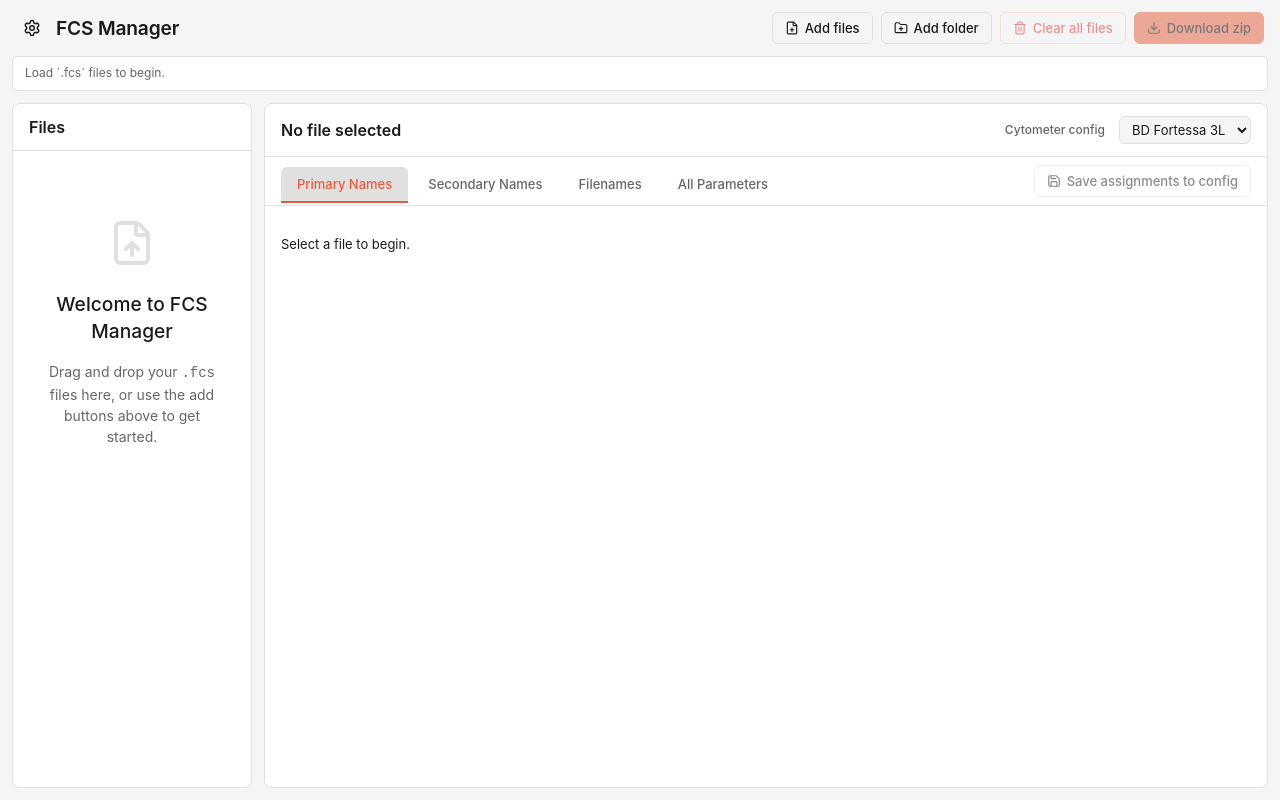
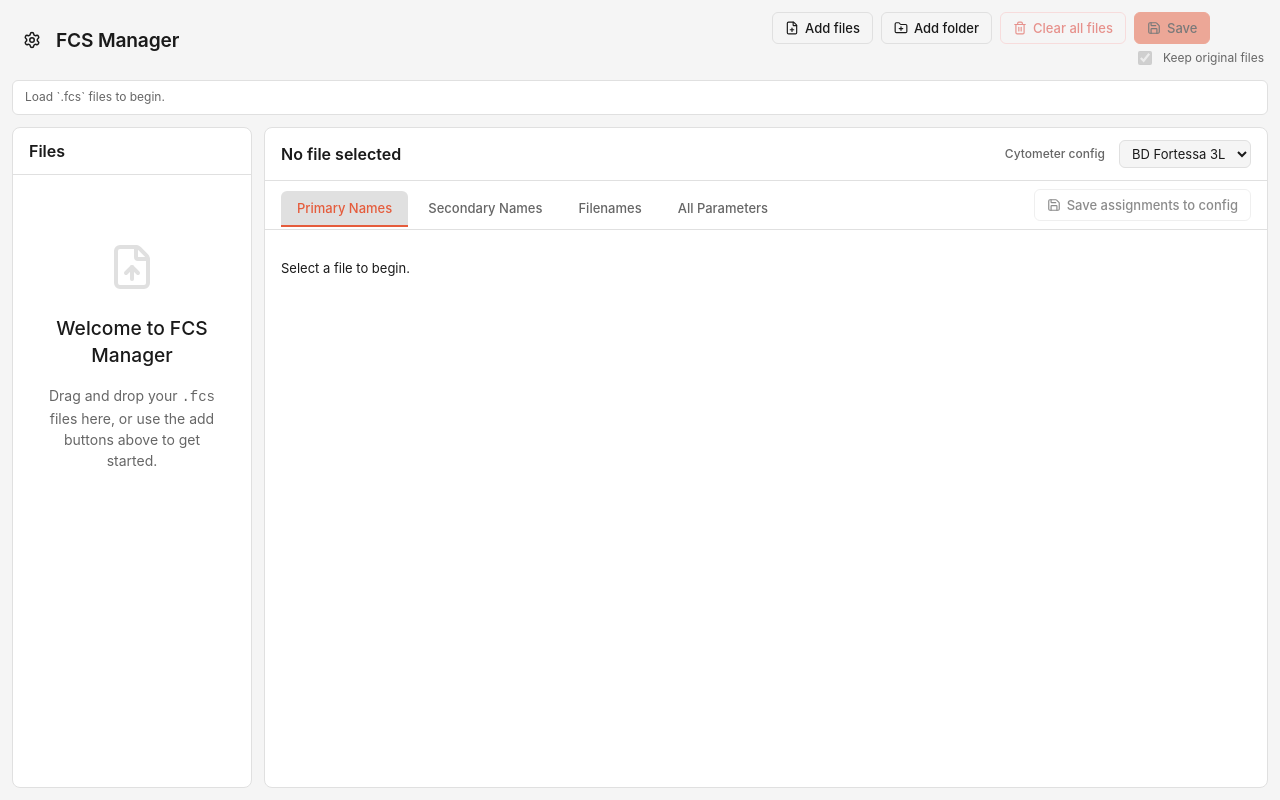
Before and after one commit to pkheisig/fcs-formatter, a React (Vite) app: page / in a window 1280 px wide. Built offline with nearby package versions, Linux system fonts and the light colour scheme.

Commit message:
Revise FCS save workflow

```diff
--- a/src/App.tsx
+++ b/src/App.tsx
@@ -1,13 +1,13 @@
 import { useEffect, useState, useRef, useCallback } from "react";
-import { Settings, FilePlus, FolderPlus, Trash2, Download, RefreshCw, Wand2, Save, FileUp, PlusCircle, FileSpreadsheet, Code } from "lucide-react";
+import { Settings, FilePlus, FolderPlus, Trash2, RefreshCw, Wand2, Save, FileUp, PlusCircle, FileSpreadsheet, Code } from "lucide-react";
 import {
-  createExportZip,
-  downloadBlob,
+  createExportFiles,
   getCytometerConfigs,
   parseFcsInputFiles,
   type ChannelEdit,
   type ConfigBootstrap,
   type CytometerConfig,
+  type FcsInputFile,
   type FcsFileRecord,
 } from "./fcs-web";
 
@@ -52,6 +52,90 @@ function incrementString(str: string, index: number) {
   });
 }
 
+type DirectoryHandleLike = {
+  kind?: "directory";
+  name?: string;
+  getFileHandle: (name: string, options?: { create?: boolean }) => Promise<{
+    createWritable: () => Promise<{
+      write: (data: Uint8Array) => Promise<void>;
+      close: () => Promise<void>;
+    }>;
+  }>;
+  entries?: () => AsyncIterableIterator<[string, DirectoryEntryHandleLike]>;
+};
+
+type FileHandleLike = {
+  kind: "file";
+  name: string;
+  getFile: () => Promise<File>;
+};
+
+type DirectoryEntryHandleLike = FileHandleLike | DirectoryHandleLike;
+
+async function directoryHasFile(directoryHandle: DirectoryHandleLike, fileName: string): Promise<boolean> {
+  try {
+    await directoryHandle.getFileHandle(fileName, { create: false });
+    return true;
+  } catch (error) {
+    if (error instanceof DOMException && error.name === "NotFoundError") {
+      return false;
+    }
+    throw error;
+  }
+}
+
+async function reserveOutputNameInDirectory(
+  directoryHandle: DirectoryHandleLike,
+  requestedName: string,
+): Promise<string> {
+  if (!(await directoryHasFile(directoryHandle, requestedName))) {
+    return requestedName;
+  }
+
+  const dotIndex = requestedName.toLowerCase().endsWith(".fcs") ? requestedName.length - 4 : -1;
+  const root = dotIndex >= 0 ? requestedName.slice(0, dotIndex) : requestedName;
+  const extension = dotIndex >= 0 ? requestedName.slice(dotIndex) : "";
+
+  for (let suffix = 2; suffix < 10_000; suffix += 1) {
+    const candidate = `${root}_${String(suffix).padStart(3, "0")}${extension}`;
+    if (!(await directoryHasFile(directoryHandle, candidate))) {
+      return candidate;
+    }
+  }
+
+  throw new Error(`Unable to reserve a unique output file name for ${requestedName}`);
+}
+
+async function collectFcsFilesFromDirectory(
+  directoryHandle: DirectoryHandleLike,
+  prefix = "",
+): Promise<FcsInputFile[]> {
+  if (!directoryHandle.entries) {
+    throw new Error("Directory traversal is not supported in this browser.");
+  }
+
+  const collected: FcsInputFile[] = [];
+  for await (const [entryName, entry] of directoryHandle.entries()) {
+    if (entry.kind === "file") {
+      const file = await entry.getFile();
+      if (!file.name.toLowerCase().endsWith(".fcs")) continue;
+      collected.push({
+        name: file.name,
+        size: file.size,
+        lastModified: file.lastModified,
+        webkitRelativePath: `${prefix}${entryName}`,
+        arrayBuffer: () => file.arrayBuffer(),
+      });
+      continue;
+    }
+
+    const nested = await collectFcsFilesFromDirectory(entry, `${prefix}${entryName}/`);
+    collected.push(...nested);
+  }
+
+  return collected;
+}
+
 export default function App() {
   const [configs, setConfigs] = useState<CytometerConfig[]>([]);
   const [files, setFiles] = useState<FcsFileRecord[]>([]);
@@ -92,6 +176,8 @@ export default function App() {
   const [numberStart, setNumberStart] = useState("1");
   const [numberDigits, setNumberDigits] = useState("3");
   const [isBusy, setIsBusy] = useState(false);
+  const [keepOriginalFiles, setKeepOriginalFiles] = useState(true);
+  const [lastImportDirectoryHandle, setLastImportDirectoryHandle] = useState<DirectoryHandleLike | null>(null);
   const [isDragging, setIsDragging] = useState(false);
   const [status, setStatus] = useState("Load `.fcs` files to begin.");
   const [lastExport, setLastExport] = useState<string[]>([]);
@@ -178,7 +264,7 @@ export default function App() {
     }));
   }, []);
 
-  const loadInputs = useCallback(async (inputFiles: File[]) => {
+  const loadInputs = useCallback(async (inputFiles: FcsInputFile[]) => {
     setIsBusy(true);
     try {
       const { records, failed } = await parseFcsInputFiles(inputFiles);
@@ -221,6 +307,7 @@ export default function App() {
 
   function handleFileSelection(fileList: FileList | null) {
     if (!fileList) return;
+    setLastImportDirectoryHandle(null);
     void loadInputs(Array.from(fileList));
   }
 
@@ -228,14 +315,44 @@ export default function App() {
     filesPickerRef.current?.click();
   }
 
-  function addFolder() {
-    folderPickerRef.current?.click();
+  async function addFolder() {
+    const directoryPicker = (
+      window as Window & {
+        showDirectoryPicker?: (options?: {
+          id?: string;
+          mode?: "read" | "readwrite";
+          startIn?: unknown;
+        }) => Promise<DirectoryHandleLike>;
+      }
+    ).showDirectoryPicker;
+    if (!directoryPicker) {
+      folderPickerRef.current?.click();
+      return;
+    }
+
+    try {
+      const directoryHandle = await directoryPicker({ id: "fcs-manager-import", mode: "read" });
+      const folderFiles = await collectFcsFilesFromDirectory(directoryHandle);
+      if (folderFiles.length === 0) {
+        setStatus("No .fcs files found in selected folder.");
+        return;
+      }
+      setLastImportDirectoryHandle(directoryHandle);
+      await loadInputs(folderFiles);
+    } catch (error) {
+      if (error instanceof DOMException && error.name === "AbortError") {
+        setStatus("Folder selection cancelled.");
+        return;
+      }
+      setStatus(`Failed to load folder: ${error}`);
+    }
   }
 
   function onDropFiles(event: React.DragEvent<HTMLElement>) {
     event.preventDefault();
     setIsDragging(false);
     if (event.dataTransfer.files.length > 0) {
+      setLastImportDirectoryHandle(null);
       void loadInputs(Array.from(event.dataTransfer.files));
     }
   }
@@ -394,6 +511,20 @@ export default function App() {
   async function exportFiles() {
     if (files.length === 0) return;
 
+    const directoryPicker = (
+      window as Window & {
+        showDirectoryPicker?: (options?: {
+          id?: string;
+          mode?: "read" | "readwrite";
+          startIn?: unknown;
+        }) => Promise<DirectoryHandleLike>;
+      }
+    ).showDirectoryPicker;
+    if (!directoryPicker) {
+      setStatus("Direct folder save requires a browser with File System Access support (Chrome/Edge).");
+      return;
+    }
+
     const templateFile = selectedFile ?? files[0];
     const invalidName = files.find((file) => file.outputBaseName.trim().length === 0);
     if (invalidName) {
@@ -408,12 +539,53 @@ export default function App() {
         primaryName: channel.primaryName.trim(),
         secondaryName: channel.secondaryName,
       }));
-      const result = await createExportZip(files, channelTemplate);
-      downloadBlob(result.zipBlob, result.zipName);
-      setLastExport(result.createdFiles);
-      const warningText = result.warnings.length > 0 ? ` ${result.warnings[0]}` : "";
-      setStatus(`Prepared ${result.createdFiles.length} files. Downloaded ${result.zipName}.${warningText}`);
+      const prepared = createExportFiles(files, channelTemplate);
+      let directoryHandle: DirectoryHandleLike;
+      if (lastImportDirectoryHandle) {
+        try {
+          directoryHandle = await directoryPicker({
+            id: "fcs-manager-save",
+            mode: "readwrite",
+            startIn: lastImportDirectoryHandle as unknown,
+          });
+        } catch (error) {
+          if (error instanceof DOMException && error.name !== "AbortError") {
+            directoryHandle = await directoryPicker({ id: "fcs-manager-save", mode: "readwrite" });
+          } else {
+            throw error;
+          }
+        }
+      } else {
+        directoryHandle = await directoryPicker({ id: "fcs-manager-save", mode: "readwrite" });
+      }
+      const savedFiles: string[] = [];
+      const warnings = [...prepared.warnings];
+
+      for (const file of prepared.files) {
+        let targetName = file.fileName;
+        if (keepOriginalFiles) {
+          const safeName = await reserveOutputNameInDirectory(directoryHandle, targetName);
+          if (safeName !== targetName) {
+            warnings.push(`${targetName} already exists and was saved as ${safeName}.`);
+            targetName = safeName;
+          }
+        }
+
+        const outputHandle = await directoryHandle.getFileHandle(targetName, { create: true });
+        const writable = await outputHandle.createWritable();
+        await writable.write(file.bytes);
+        await writable.close();
+        savedFiles.push(targetName);
+      }
+
+      setLastExport(savedFiles);
+      const warningText = warnings.length > 0 ? ` ${warnings[0]}` : "";
+      setStatus(`Saved ${savedFiles.length} files to the selected folder.${warningText}`);
     } catch (error) {
+      if (error instanceof DOMException && error.name === "AbortError") {
+        setStatus("Save cancelled.");
+        return;
+      }
       setStatus(`Export failed: ${error}`);
     } finally {
       setIsBusy(false);
@@ -463,9 +635,20 @@ export default function App() {
           <button className="btn danger-button" onClick={() => setFiles([])} disabled={isBusy || files.length === 0}>
             <Trash2 size={14} /> Clear all files
           </button>
-          <button className="btn primary-button" onClick={exportFiles} disabled={isBusy || files.length === 0}>
-            <Download size={14} /> {isBusy ? "Working..." : "Download zip"}
-          </button>
+          <div className="save-actions">
+            <button className="btn primary-button" onClick={exportFiles} disabled={isBusy || files.length === 0}>
+              <Save size={14} /> {isBusy ? "Saving..." : "Save"}
+            </button>
+            <label className="toggle save-toggle">
+              <input
+                type="checkbox"
+                checked={keepOriginalFiles}
+                onChange={(event) => setKeepOriginalFiles(event.target.checked)}
+                disabled={isBusy || files.length === 0}
+              />
+              <span>Keep original files</span>
+            </label>
+          </div>
         </div>
       </header>
 
@@ -648,8 +831,8 @@ export default function App() {
                           placeholder="Output base name"
                         />
                         <div className="detector-cell">
-                          <strong>Download ZIP</strong>
-                          <small>Original files on disk are unchanged</small>
+                          <strong>Save to selected folder</strong>
+                          <small>Writes plain .fcs files (no zip)</small>
                         </div>
                       </div>
                     ))}
--- a/src/fcs-web.ts
+++ b/src/fcs-web.ts
@@ -73,6 +73,25 @@ export type ExportBundle = {
   zipName: string;
   createdFiles: string[];
   warnings: string[];
+};
+
+export type ExportFile = {
+  fileName: string;
+  bytes: Uint8Array;
+};
+
+export type ExportFilesBundle = {
+  files: ExportFile[];
+  createdFiles: string[];
+  warnings: string[];
+};
+
+export type FcsInputFile = {
+  name: string;
+  size: number;
+  lastModified: number;
+  webkitRelativePath?: string;
+  arrayBuffer: () => Promise<ArrayBuffer>;
 };
 
 const DEFAULT_CONFIG = "BD Fortessa 3L";
@@ -229,7 +248,7 @@ function isFluorescenceChannel(channelName: string): boolean {
   return !upper.includes("FSC") && !upper.includes("SSC") && !upper.includes("TIME");
 }
 
-function fileIdentity(file: File): string {
+function fileIdentity(file: FcsInputFile): string {
   const relative = file.webkitRelativePath || file.name;
   return `${relative}::${file.lastModified}::${file.size}`;
 }
@@ -391,7 +410,7 @@ export function getCytometerConfigs(): ConfigBootstrap {
 }
 
 export async function parseFcsInputFiles(
-  inputFiles: File[],
+  inputFiles: FcsInputFile[],
 ): Promise<{ records: FcsFileRecord[]; failed: string[] }> {
   const records: FcsFileRecord[] = [];
   const failed: string[] = [];
@@ -479,16 +498,7 @@ export async function parseFcsInputFiles(
   return { records, failed };
 }
 
-export async function createExportZip(
-  files: FcsFileRecord[],
-  channelTemplate: ChannelEdit[],
-): Promise<ExportBundle> {
-  const zip = new JSZip();
-  const createdFiles: string[] = [];
-  const warnings: string[] = [];
-  const usedNames = new Set<string>();
-
-  function reserveUniqueName(baseName: string): string {
+function reserveUniqueName(baseName: string, usedNames: Set<string>): string {
   if (!usedNames.has(baseName)) {
     usedNames.add(baseName);
     return baseName;
@@ -509,15 +519,41 @@ export async function createExportZip(
   throw new Error(`Unable to create unique output file name for ${baseName}`);
 }
 
+export function createExportFiles(
+  files: FcsFileRecord[],
+  channelTemplate: ChannelEdit[],
+): ExportFilesBundle {
+  const outputFiles: ExportFile[] = [];
+  const createdFiles: string[] = [];
+  const warnings: string[] = [];
+  const usedNames = new Set<string>();
+
   for (const file of files) {
     const requestedName = `${file.outputBaseName.trim()}.fcs`;
-    const safeName = reserveUniqueName(requestedName);
+    const safeName = reserveUniqueName(requestedName, usedNames);
     if (safeName !== requestedName) {
       warnings.push(`${requestedName} renamed to ${safeName} to avoid a duplicate file name.`);
     }
     const bytes = buildEditedBytes(file, channelTemplate, safeName);
-    zip.file(safeName, bytes);
+    outputFiles.push({ fileName: safeName, bytes });
     createdFiles.push(safeName);
+  }
+
+  return {
+    files: outputFiles,
+    createdFiles,
+    warnings,
+  };
+}
+
+export async function createExportZip(
+  files: FcsFileRecord[],
+  channelTemplate: ChannelEdit[],
+): Promise<ExportBundle> {
+  const prepared = createExportFiles(files, channelTemplate);
+  const zip = new JSZip();
+  for (const file of prepared.files) {
+    zip.file(file.fileName, file.bytes);
   }
 
   const zipBlob = await zip.generateAsync({ type: "blob", compression: "DEFLATE", compressionOptions: { level: 6 } });
@@ -525,8 +561,8 @@ export async function createExportZip(
   return {
     zipBlob,
     zipName: `fcs-manager-export-${stamp}.zip`,
-    createdFiles,
-    warnings,
+    createdFiles: prepared.createdFiles,
+    warnings: prepared.warnings,
   };
 }
 
--- a/src/styles.css
+++ b/src/styles.css
@@ -83,6 +83,19 @@ button {
 .hero-actions {
   display: flex;
   gap: 8px;
+  align-items: flex-start;
+}
+
+.save-actions {
+  display: flex;
+  flex-direction: column;
+  gap: 4px;
+  align-items: flex-start;
+}
+
+.save-toggle {
+  font-size: 11px;
+  white-space: nowrap;
 }
 
 /* Button Styles */
```
Also changed, not shown: 1 other file (tests, documents, lock files or other folders). Lines whose indentation alone changed are shown as unchanged.
